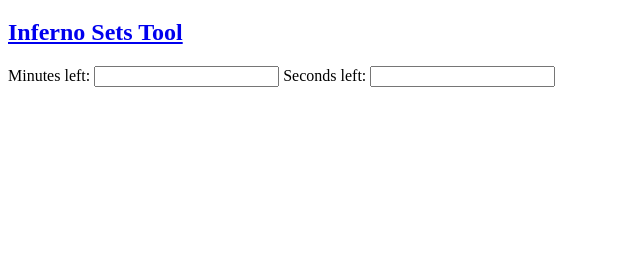
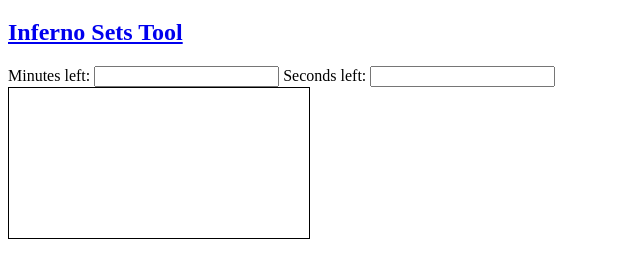
Before and after one commit to molgoatkirby/molgoatkirby.github.io, a plain HTML site: page index.html in a window 1280 px wide. Shown: the part 61-338 px from the top of the page, without its empty margins (0-640 px from the left). Drawn offline with Linux system fonts and the light colour scheme.

Commit message:
Update index.html

```diff
--- a/index.html
+++ b/index.html
@@ -3,6 +3,12 @@
 <html lang="en">
 	<head>
 		<title>Tools Homepage!</title>
+		<style>
+			#map{
+				border:1px solid black;
+				display:inline-block;
+			}
+		</style>
 	</head>
 	<body>
 		<h1>Tools Homepage of Tools!</h1>
```
